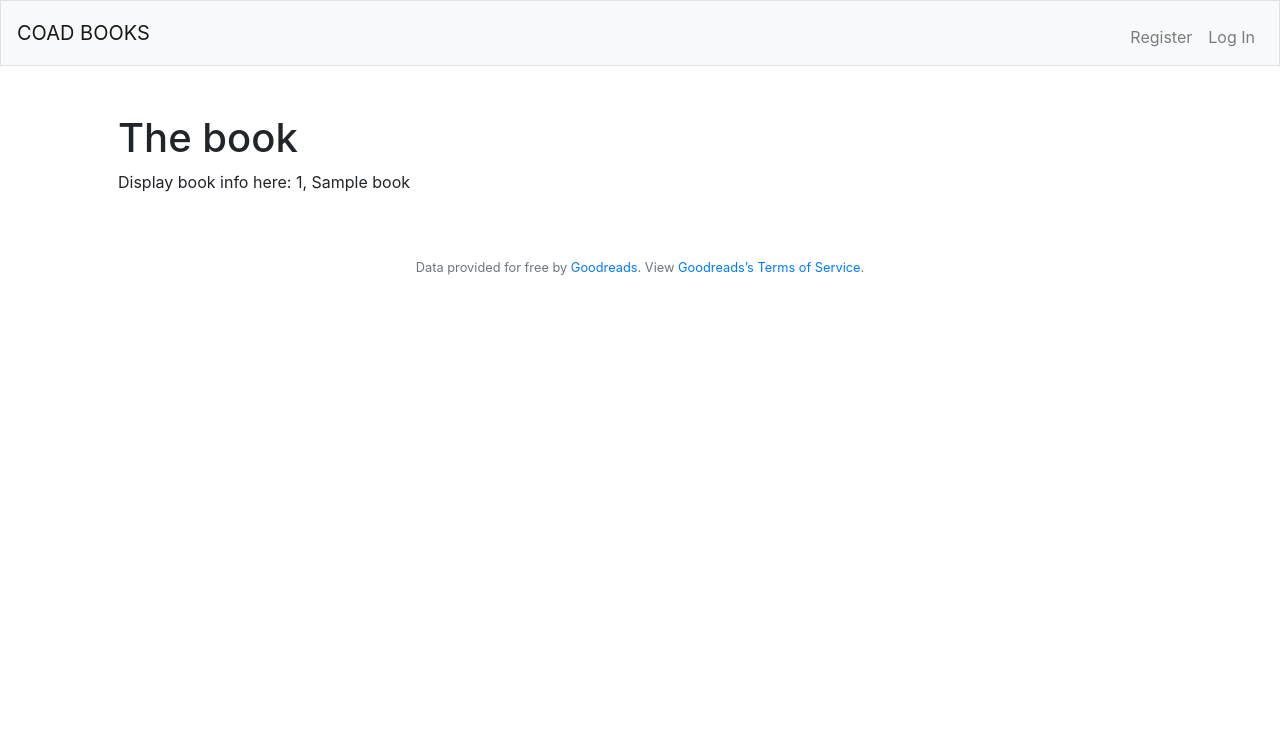
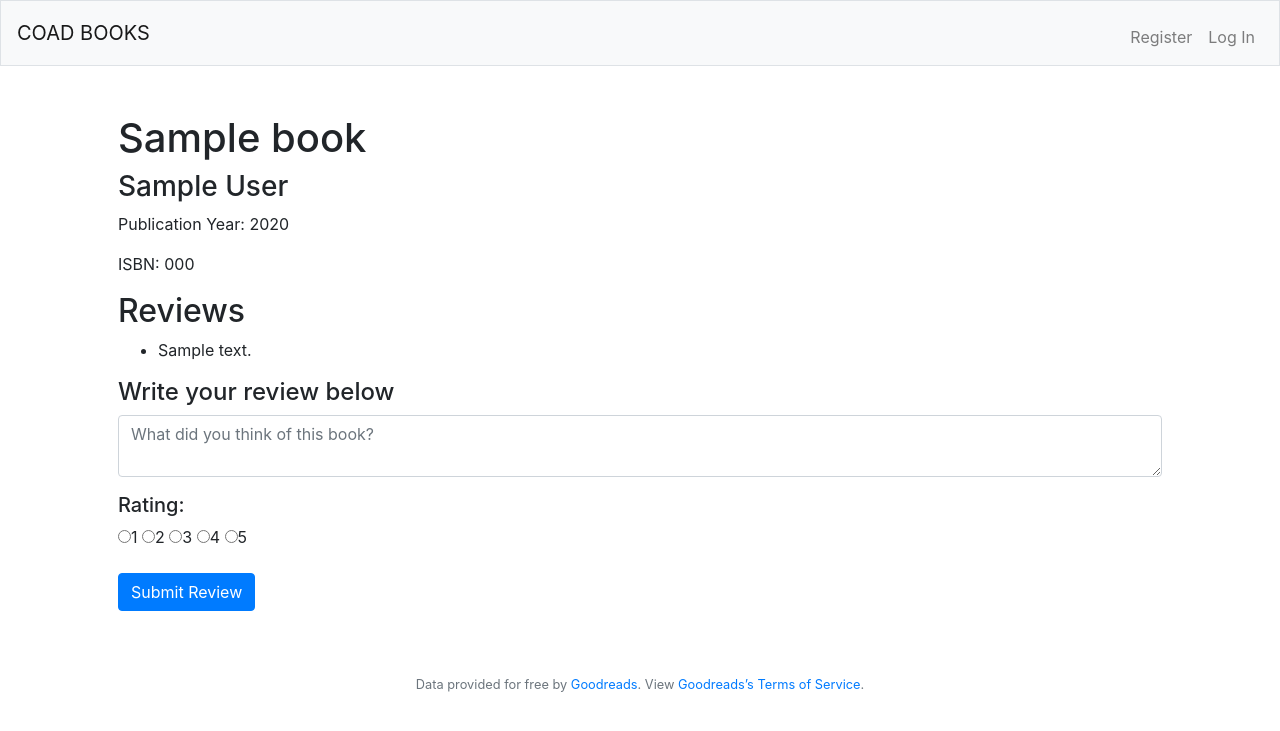
Before and after one commit to alecoad/project1-books, a Flask app: template templates/book.html in a window 1280 px wide. Shown: the top 731 px of the page. Run offline with Flask 2, Linux system fonts and the light colour scheme; the template is opened without the code that fills it: most values are stand-ins (such as "Sample title", 1, 10 or a date in 2020); some libraries are stand-ins or nearby versions.

Commit message:
Added reviews to book page

```diff
--- a/application.py
+++ b/application.py
@@ -174,5 +174,6 @@ def book(book_id):
         return render_template("error.html", message="No such book.")
 
     # Get all reviews
+    reviews = db.execute("SELECT * FROM reviews WHERE book_id = :book_id", {"book_id": book.id}).fetchall()
 
-    return render_template("book.html", book=book)
+    return render_template("book.html", book=book, reviews=reviews)
--- a/templates/book.html
+++ b/templates/book.html
@@ -5,7 +5,54 @@
 {% endblock %}
 
 {% block main %}
-    <h1>The book</h1>
 
-    <p>Display book info here: {{ book.id }}, {{ book.title }}</p>
+    <h1>{{ book.title }}</h1>
+    <h3>{{ book.author }}</h3>
+
+    <p>Publication Year: {{ book.year }}</p>
+    <p>ISBN: {{ book.isbn }}</p>
+
+    <h2>Reviews</h2>
+
+    {% for row in reviews %}
+        <ul>
+            <li>{{ row.text }}</li>
+        </ul>
+    {% else %}
+        <p>No reviews yet!</p>
+    {% endfor %}
+
+
+    <h4>Write your review below</h4>
+    <form action="{{ url_for('book', book_id=book.id) }}" method="post">
+
+        <div class="form-group">
+            <textarea autocomplete="off" class="form-control" name="review" placeholder="What did you think of this book?" required></textarea>
+        </div>
+
+        <h5>Rating:</h5>
+        <div class="form-group">
+            <label class="radio-inline">
+                <input type="radio" name="optradio">1
+            </label>
+            <label class="radio-inline">
+                <input type="radio" name="optradio">2
+            </label>
+            <label class="radio-inline">
+                <input type="radio" name="optradio">3
+            </label>
+            <label class="radio-inline">
+                <input type="radio" name="optradio">4
+            </label>
+            <label class="radio-inline">
+                <input type="radio" name="optradio">5
+            </label>
+        </div>
+
+        <div class="form-group">
+            <button class="btn btn-primary" type="submit">Submit Review</button>
+        </div>
+
+    </form>
+
 {% endblock %}
```
Also changed, not shown: templates/index.html (+8 -8 lines), templates/success.html (added, +11 -0 lines).
